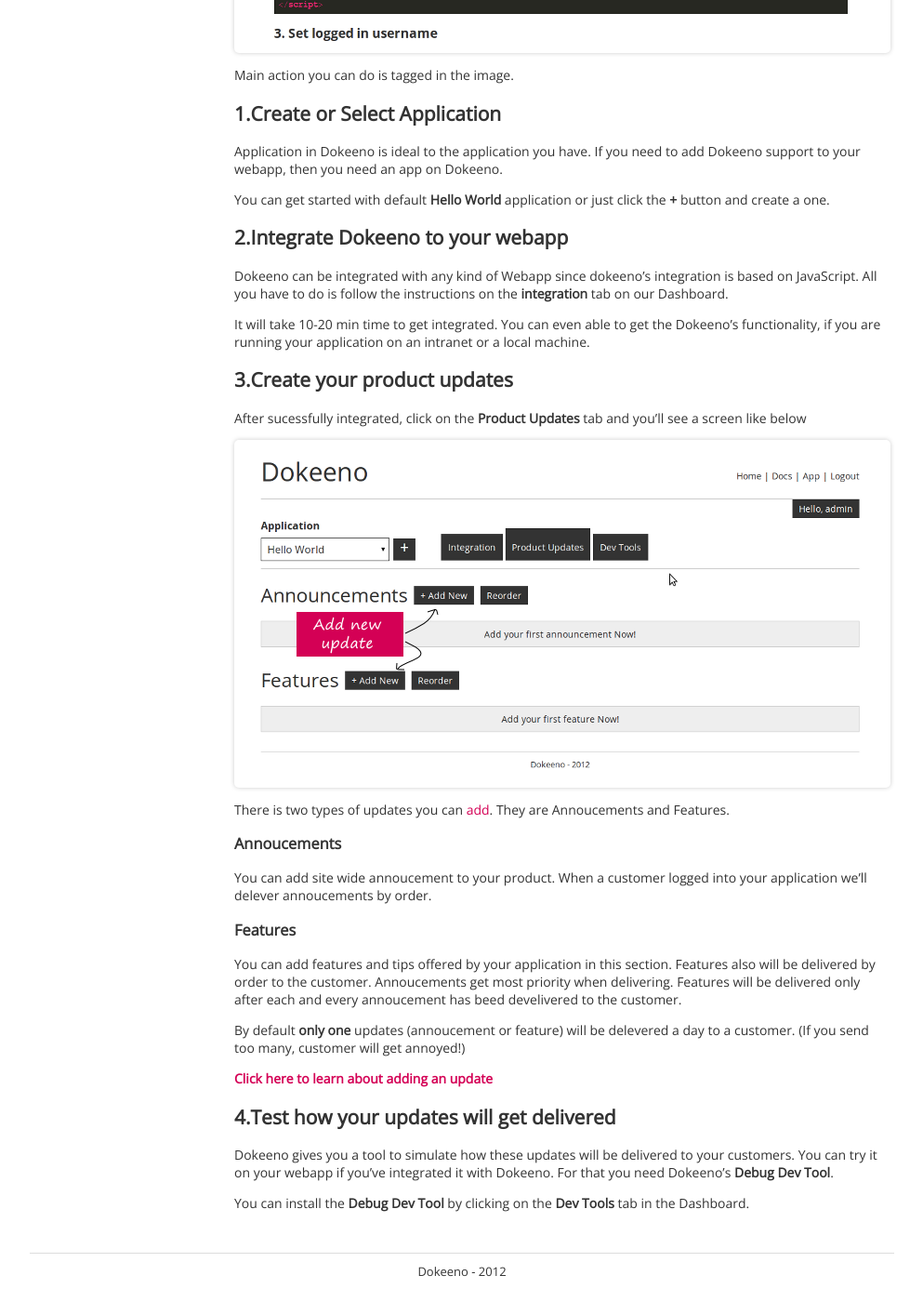
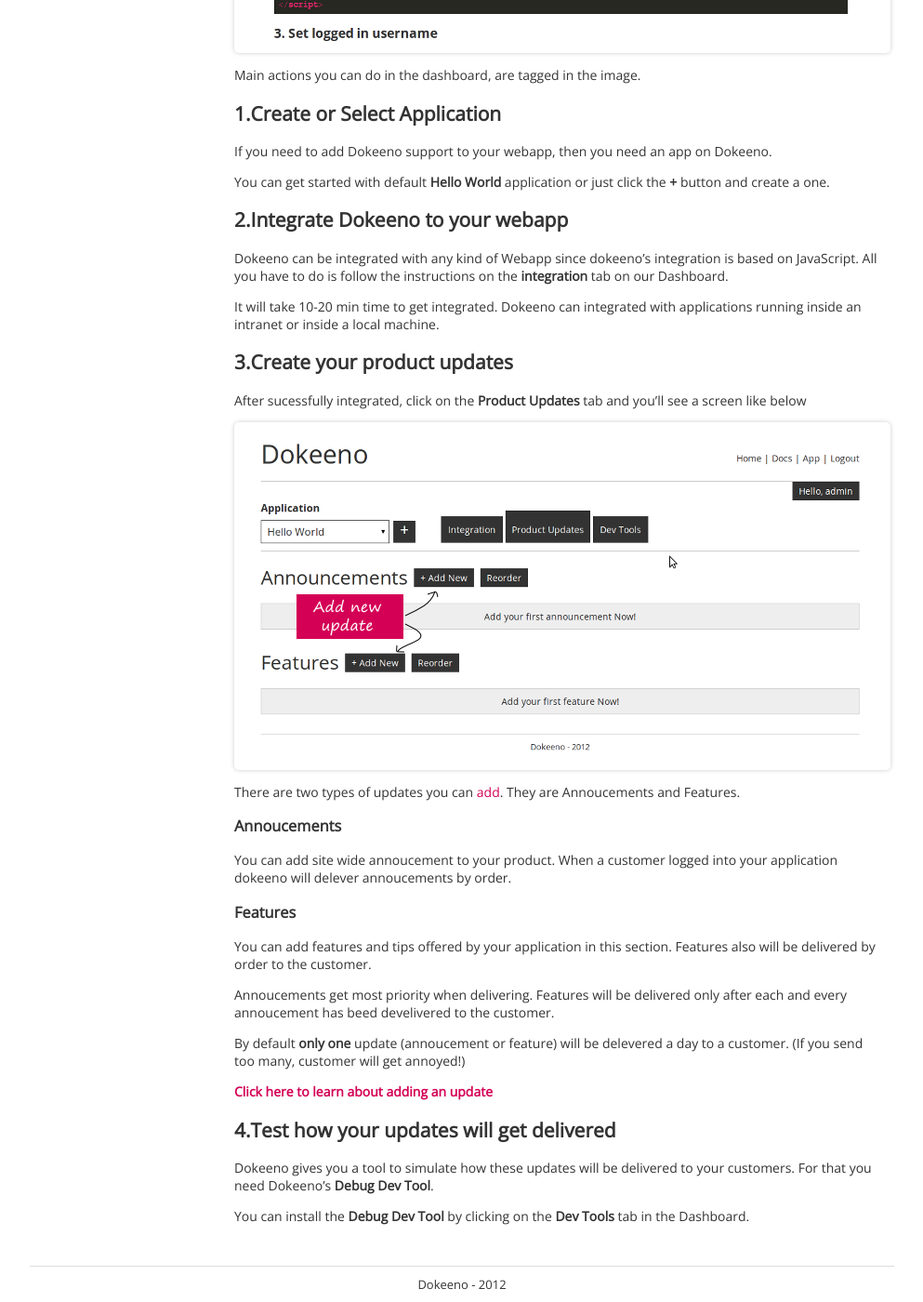
Before and after one commit to dokeeno/dokeeno.github.com, a Jekyll site: the page built from _posts/2012-05-29-getting-started.md, in a window 1280 px wide and 1400 px high, scrolled down 605 px. Shown: the whole window at 93% size, without its empty margins (143-1136 px from the left). Built offline with Jekyll 4.4.1, drawn with Linux system fonts in a browser that asks for light colours; a script that is not in the unit is left out; some of the changed text lies outside the part shown.

```diff
--- a/_posts/2012-05-29-getting-started.md
+++ b/_posts/2012-05-29-getting-started.md
@@ -3,41 +3,43 @@ layout: post
 title: Getting Started
 ---
 
-First of all [get registered](http://dokeeno.com/user/login) for Dokeeno and get [logged in.](http://dokeeno.com/user/login)
+First of all [get registered](http://dokeeno.com/user/login) with Dokeeno and get [logged in.](http://dokeeno.com/user/login)
 Then you'll be able to see Dokeeno's dashboard as follow
 
 ![Dokeeno's Dashboard](/images/getting-started/screen-intro.png)
 
-Main action you can do is tagged in the image.
+Main actions you can do in the dashboard, are tagged in the image.
 
 ##1.Create or Select Application
-Application in Dokeeno is ideal to the application you have. If you need to add Dokeeno support to your webapp, then you need an app on Dokeeno.
+If you need to add Dokeeno support to your webapp, then you need an app on Dokeeno.
 
 You can get started with default **Hello World** application or just click the **+** button and create a one.
 
 ##2.Integrate Dokeeno to your webapp
 Dokeeno can be integrated with any kind of Webapp since dokeeno's integration is based on JavaScript. All you have to do is follow the instructions on the **integration** tab on our Dashboard.
 
-It will take 10-20 min time to get integrated. You can even able to get the Dokeeno's functionality, if you are running your application on an intranet or a local machine.
+It will take 10-20 min time to get integrated. Dokeeno can integrated with applications running inside an intranet or inside a local machine.
 
 ##3.Create your product updates
 After sucessfully integrated, click on the **Product Updates** tab and you'll see a screen like below
 
 ![Add Product Updates](/images/getting-started/product-updates.png)
 
-There is two types of updates you can [add](/adding-a-product-update.html). They are Annoucements and Features.
+There are two types of updates you can [add](/adding-a-product-update.html). They are Annoucements and Features.
 
 ###Annoucements
-You can add site wide annoucement to your product. When a customer logged into your application we'll delever annoucements by order.
+You can add site wide annoucement to your product. When a customer logged into your application dokeeno will delever annoucements by order.
 
 ###Features
-You can add features and tips offered by your application in this section. Features also will be delivered by order to the customer. Annoucements get most priority when delivering. Features will be delivered only after each and every annoucement has beed develivered to the customer.
+You can add features and tips offered by your application in this section. Features also will be delivered by order to the customer.
 
-By default **only one** updates (annoucement or feature) will be delevered a day to a customer. (If you send too many, customer will get annoyed!)
+Annoucements get most priority when delivering. Features will be delivered only after each and every annoucement has beed develivered to the customer.
+
+By default **only one** update (annoucement or feature) will be delevered a day to a customer. (If you send too many, customer will get annoyed!)
 
 **[Click here to learn about adding an update](/adding-a-product-update.html)**
 
 ##4.Test how your updates will get delivered
-Dokeeno gives you a tool to simulate how these updates will be delivered to your customers. You can try it on your webapp if you've integrated it with Dokeeno. For that you need Dokeeno's **Debug Dev Tool**.
+Dokeeno gives you a tool to simulate how these updates will be delivered to your customers. For that you need Dokeeno's **Debug Dev Tool**.
 
 You can install the **Debug Dev Tool** by clicking on the **Dev Tools** tab in the Dashboard.
```
Also changed, not shown: _posts/2012-05-28-adding-a-product-update.md (+4 -6 lines), _posts/2012-05-30-product-tour.md (+8 -8 lines).
